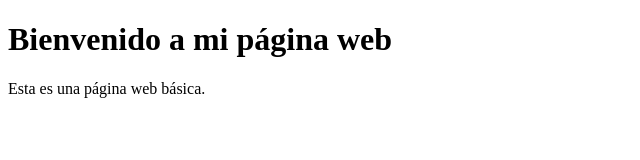
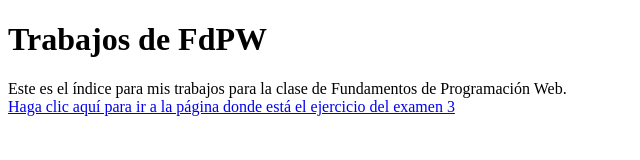
Before and after one commit to pablopineyro/pablopineyro.github.io, a plain HTML site: page index.html in a window 1280 px wide. Shown: the whole page, without its empty margins (0-640 px from the left). Drawn offline with Linux system fonts and the light colour scheme.

Commit message:
Update index.html

```diff
--- a/index.html
+++ b/index.html
@@ -7,9 +7,11 @@
 </head>
 <body>
 
-  <h1>Bienvenido a mi página web</h1>
+  <h1>Trabajos de FdPW</h1>
 
-  <p>Esta es una página web básica.</p>
+  <p>Este es el índice para mis trabajos para la clase de Fundamentos de Programación Web.<br>
+  <a href="EXAMEN_3/examen3.html">Haga clic aquí para ir a la página donde está el ejercicio del examen 3</a>
+</p>
 
 </body>
 </html>
```
